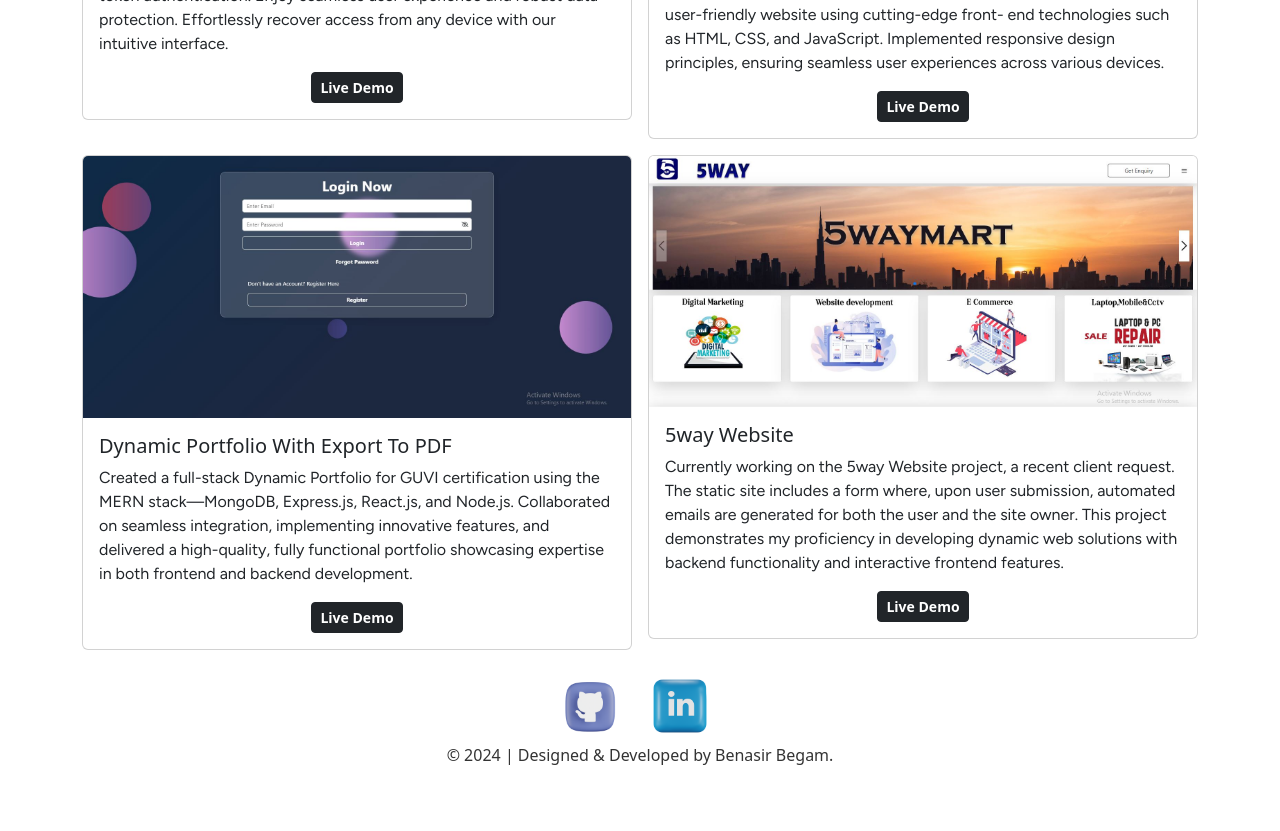
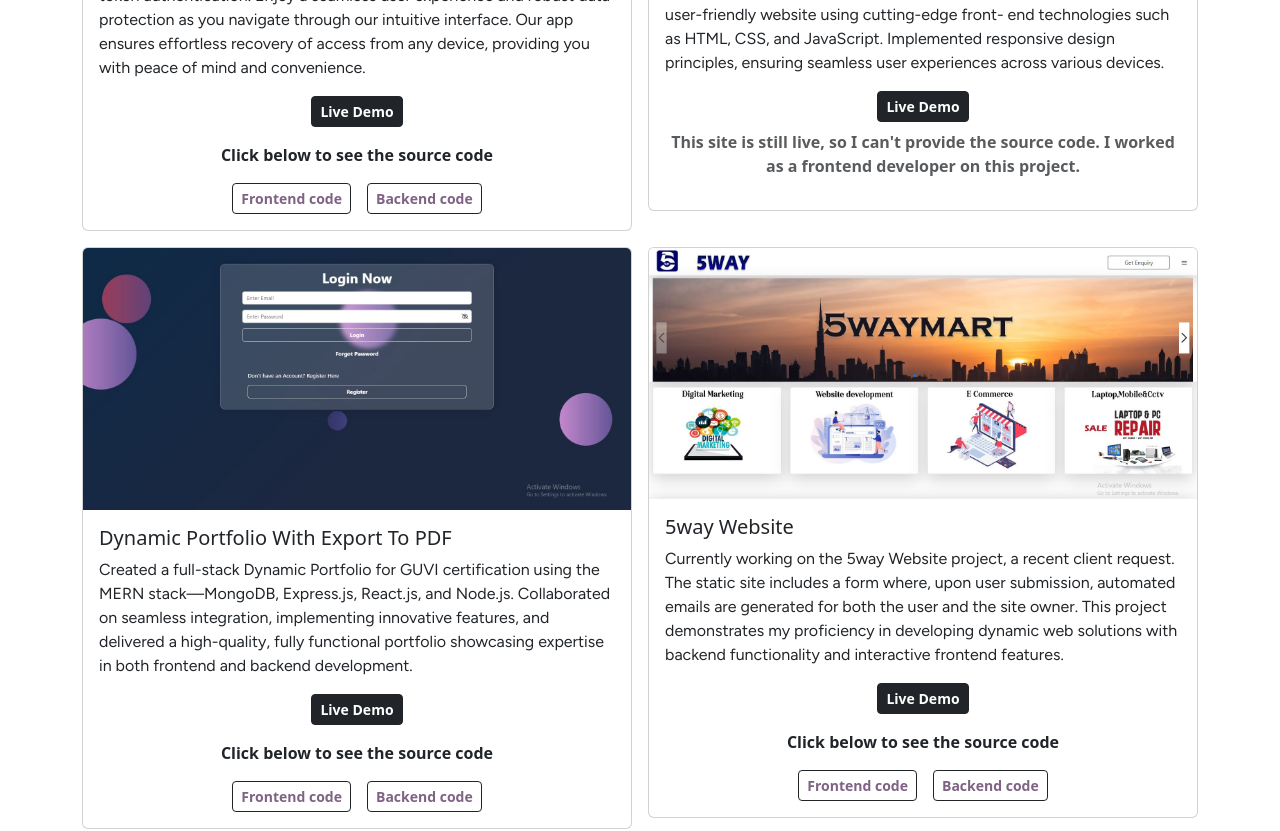
Before and after one commit to Benasir-93/portfolio-frontend, a React (Vite) app: page /projects in a window 1280 px wide. Shown: the part 520-1351 px from the top of the page. Before the commit the page ends 1309 px from the top, so only its background shows below. Built offline with nearby package versions, Linux system fonts and the light colour scheme.

Commit message:
second commit

```diff
--- a/src/Home.jsx
+++ b/src/Home.jsx
@@ -36,23 +36,20 @@ function Home() {
   repeat={Infinity}
 />
 {/* ================================ */}
-<span className='fw-4 '>
+<div className='d-flex fw-4'>
   <Link to="/contact">
-  {/* <button className=' mb-sm-1 mx-2 btn btn-outline-dark '>Contact Me</button> */}
     <button className={`mb-sm-1 mx-2 btn ${theme === 'dark' ? 'btn-outline-light' : 'btn-outline-dark'}`}>
       Contact Me
     </button>
   </Link>
-
-<Link to="https://drive.google.com/file/d/1zSaJVH6wfizbit0poh6DacV7iQGbKdKs/view?usp=sharing" target="_blank">
-  {/* <button className='mx-2 btn btn-outline-dark'>View CV</button> */}
+  <Link to="https://drive.google.com/file/d/13429DCsRuCRokyh48wqhN08KgeJAwGjJ/view?usp=sharing" target="_blank">
     <button className={`mx-2 btn ${theme === 'dark' ? 'btn-outline-light' : 'btn-outline-dark'}`}>
       View CV
     </button>
+  </Link>
+</div>
 
-  </Link>
-
-</span>  </div>
+ </div>
         </div>
       </div>
 
--- a/src/Projects.jsx
+++ b/src/Projects.jsx
@@ -21,13 +21,18 @@ www.orthocarebh.org using HTML, CSS, and Bootstrap.
 Ensured the site's responsiveness and user-friendly
 design for optimal user experience." demo="https://orthocarebahrain.netlify.app/"/>    </div> */}
 <div className="col-12 col-md-6">
-    <Project image="./pswd.JPG"  title="PASSWORD RESET " description="Securely reset passwords with our MERN-based app featuring JWT token authentication. Enjoy seamless user experience and robust data protection. Effortlessly recover access from any device with our intuitive interface." demo="https://password-reset-benasir.netlify.app/login"/>    </div>
+    <Project image="./pswd.JPG"  title="PASSWORD RESET " description="Securely reset passwords with our MERN-based app featuring JWT token authentication. Enjoy a seamless user experience and robust data protection as you navigate through our intuitive interface. Our app ensures effortless recovery of access from any device, providing you with peace of mind and convenience." demo="https://password-reset-benasir.netlify.app/login"
+    frontend="https://github.com/Benasir-93/password-Reset-Frontend.git"
+    backend="https://github.com/Benasir-93/password-Reset-Backend.git" />    </div>
 
 
 <div className="col-12 col-md-6">
 
     <Project image="./mrithu.JPG"  title="MRITHU PHARMACY WEBSITE" description="Spearheaded the front-end development for a leading pharmacy based in Bahrain.Transformed design concepts into a visually appealingand user-friendly website using cutting-edge front-
-end technologies such as HTML, CSS, and JavaScript. Implemented responsive design principles, ensuring seamless user experiences across various devices." demo="http://www.mrithupharmacy.com/"/>    </div>
+end technologies such as HTML, CSS, and JavaScript. Implemented responsive design principles, ensuring seamless user experiences across various devices." demo="http://www.mrithupharmacy.com/"
+frontend=""
+backend="" />
+   </div>
 
 
     <div className="col-12 col-md-6">
@@ -36,7 +41,9 @@ using the MERN stack—MongoDB, Express.js, React.js, and
 Node.js. Collaborated on seamless integration, implementing
 innovative features, and delivered a high-quality, fully
 functional portfolio showcasing expertise in both frontend
-and backend development." demo="https://dynamicportfolio.netlify.app/,"  />    </div>
+and backend development." demo="https://dynamicportfolio.netlify.app/"
+frontend="https://github.com/Benasir-93/dynamic-frontend.git"
+backend="https://github.com/Benasir-93/dynamicPortfolio-backend.git"  />    </div>
 
 
   <div className="col-12 col-md-6">
@@ -46,7 +53,8 @@ static site includes a form where, upon user submission,
 automated emails are generated for both the user and the
 site owner. This project demonstrates my proficiency in
 developing dynamic web solutions with backend
-functionality and interactive frontend features." demo="https://5waymart.netlify.app/" />
+functionality and interactive frontend features." demo="https://5waymart.netlify.app/"   frontend="https://github.com/Benasir-93/5way-frontend.git"
+backend="https://github.com/Benasir-93/5way-backend.git"  />
     </div>
     </div>
 
--- a/src/components/Project.jsx
+++ b/src/components/Project.jsx
@@ -1,14 +1,64 @@
+// import React from 'react';
+// import { Link } from 'react-router-dom';
+
+// function Project({ image, title, description, demo, frontend,backend }) {
+//   return (
+//     <div className="card " >
+//       <img src={image} className="card-img-top" alt="..." />
+//       <div className="card-body">
+//         <h5 className="card-title">{title}</h5>
+//         <p className="card-text">{description}</p>
+
+//       <Link  className='demo' to={demo} target="_blank"><button className="btn btn-dark btn-sm mx-auto d-flex justify-content-center align-items-center fw-bold text-decoration-none">Live Demo</button></Link>
+//     <p className='text-center fw-semibold mt-3 '>click below to see the source code</p>
+//     <div className="d-flex justify-content-center">
+//       <div className="display-inline ">
+//         <Link className='demo' to={frontend} target="_blank">
+//           <button className="btn btn-outline-dark btn-sm mx-auto  fw-semibold text-decoration-none me-3" style={{color:"#7f6284"}}>Frontend code</button>
+//         </Link>
+//         <Link className='demo' to={backend} target="_blank">
+//           <button className="btn  btn-outline-dark btn-sm mx-auto  fw-semibold text-decoration-none" style={{color:"#7f6284"}}>Backend code</button>
+//         </Link>
+//       </div>
+//     </div>
+//       </div>
+//     </div>
+//   );
+// }
+
+// export default Project;
 import React from 'react';
 import { Link } from 'react-router-dom';
 
-function Project({ image, title, description, demo, source }) {
+function Project({ image, title, description, demo, frontend, backend }) {
   return (
-    <div className="card " >
+    <div className="card">
       <img src={image} className="card-img-top" alt="..." />
       <div className="card-body">
         <h5 className="card-title">{title}</h5>
         <p className="card-text">{description}</p>
-        <Link  className='demo' to={demo} target="_blank"><button className="btn btn-dark btn-sm mx-auto d-flex justify-content-center align-items-center fw-bold text-decoration-none">Live Demo</button></Link>
+        <Link className='demo' to={demo} target="_blank">
+          <button className="btn btn-dark btn-sm mx-auto d-flex justify-content-center align-items-center fw-bold text-decoration-none">Live Demo</button>
+        </Link>
+        {frontend || backend ? (
+          <p className='text-center fw-semibold mt-3'>Click below to see the source code</p>
+        ) : null}        <div className="d-flex justify-content-center">
+          <div className="display-inline">
+            {frontend && (
+              <Link className='demo' to={frontend} target="_blank">
+                <button className="btn btn-outline-dark btn-sm mx-auto  fw-semibold text-decoration-none me-3" style={{ color: "#7f6284" }}>Frontend code</button>
+              </Link>
+            )}
+            {backend && (
+              <Link className='demo' to={backend} target="_blank">
+                <button className="btn btn-outline-dark btn-sm mx-auto  fw-semibold text-decoration-none" style={{ color: "#7f6284" }}>Backend code</button>
+              </Link>
+            )}
+            {!frontend && !backend && (
+              <p className="text-center fw-semibold text-muted mt-2 ">This site is still live, so I can't provide the source code. I worked as a frontend developer on this project.</p>
+              )}
+          </div>
+        </div>
       </div>
     </div>
   );
```
Lines whose indentation alone changed are shown as unchanged.
